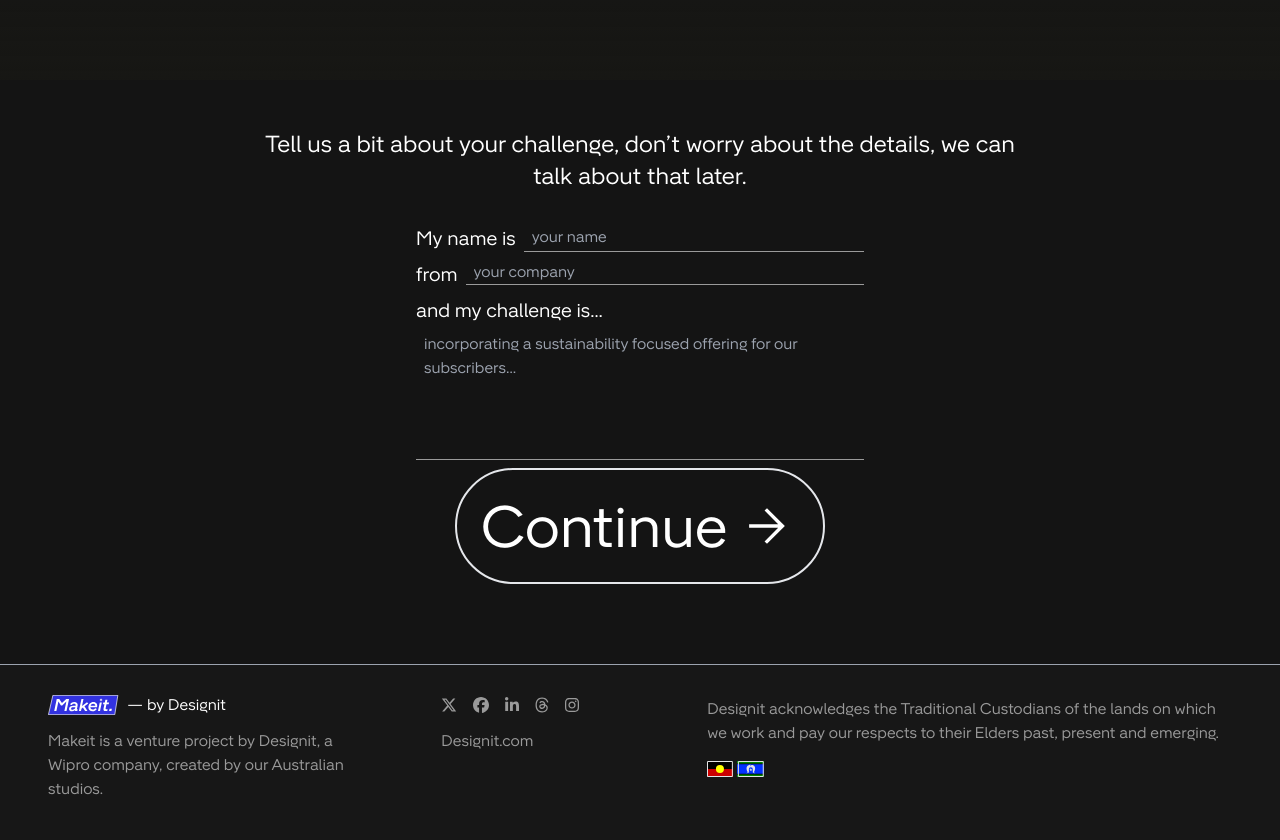
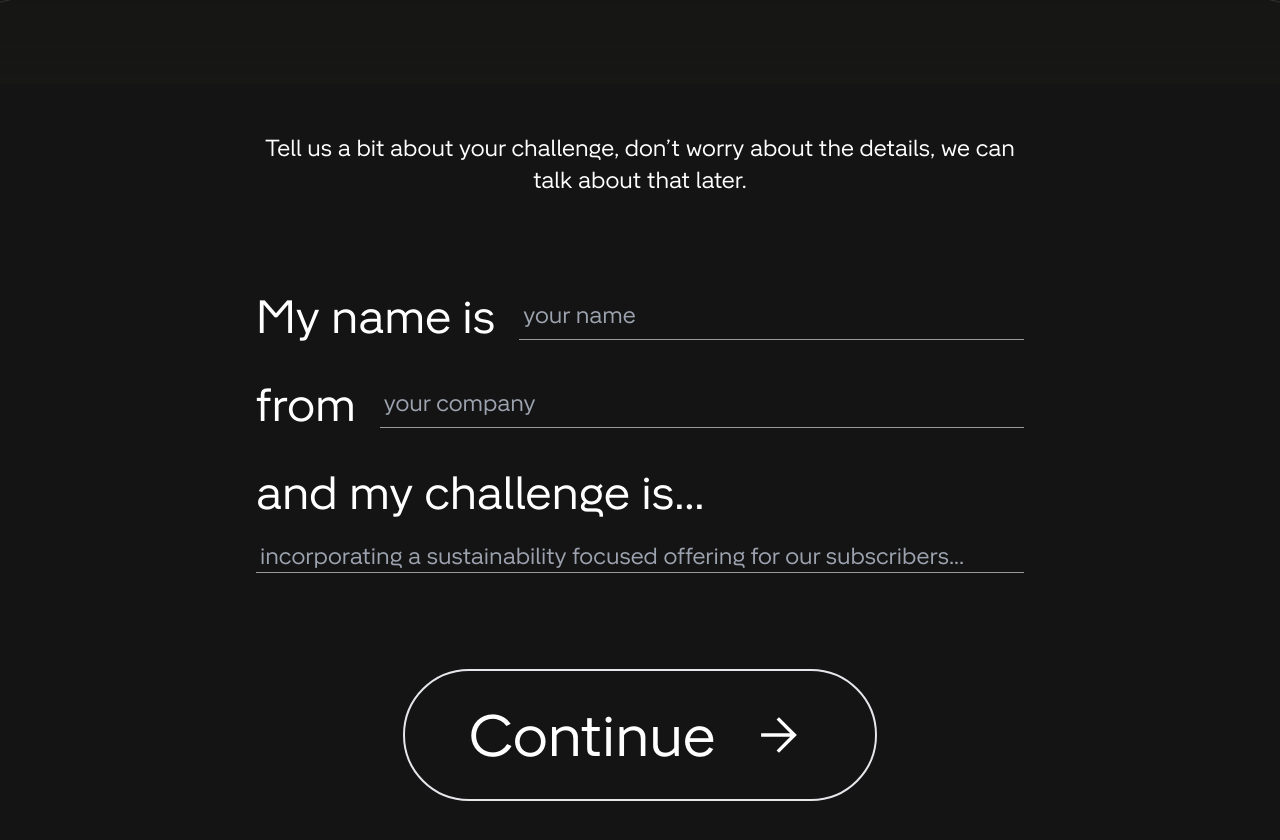
Before and after one commit to connorwforsyth/makeit-by-designit, a Next.js app: page / in a window 1280 px wide. Shown: the part 1920-2760 px from the top of the page. Built offline with nearby package versions, Linux system fonts and the light colour scheme.

Commit message:
Form design updates

```diff
--- a/components/pagelements/HomeHero.tsx
+++ b/components/pagelements/HomeHero.tsx
@@ -37,10 +37,10 @@ export default function Hero() {
         <div className="flex w-full justify-center">
           <Link
             scroll={true}
-            className="flex flex-grow items-center justify-center gap-0.5 rounded-full bg-logo-blue py-2.5 pl-4 pr-3 text-lg transition-all  hover:bg-white hover:text-black sm:flex-grow-0"
+            className="flex flex-grow items-center justify-center gap-2 rounded-full bg-logo-blue text-lg transition-all  hover:bg-white hover:text-black sm:flex-grow-0 px-6 py-3"
             href="#signup-form"
           >
-            Submit Challenge
+            Submit challenge
             <span>
               <Arrow className="mr-1 rotate-90" />
             </span>
--- a/components/signup-form.tsx
+++ b/components/signup-form.tsx
@@ -50,11 +50,11 @@ function SignupForm() {
   return (
     <Form.Root
       onSubmit={handleForm}
-      className="flex w-full max-w-md flex-col gap-8 text-left placeholder:text-gray-300 "
+      className="flex w-full flex-col gap-8 text-left placeholder:text-gray-300 "
     >
       {/* Form step 1 */}
       <div
-        className={cn("flex w-full flex-col gap-2", {
+        className={cn("flex w-full flex-col gap-10", {
           hidden: formStep === 1 || formStep === 2,
         })}
       >
@@ -68,11 +68,11 @@ function SignupForm() {
           </button>
         </div> */}
         {/* Name Field */}
-        <Form.Field name="name" className="flex gap-2 bg-transparent">
-          <Form.Label className="text-xl">My name is</Form.Label>
+        <Form.Field name="name" className="flex gap-6 bg-transparent">
+          <Form.Label className="text-5xl">My name is</Form.Label>
           <Form.Control asChild className="flex flex-grow">
             <input
-              className="appearance-none rounded-none border-b border-designit-gray bg-transparent px-2 shadow-white selection:bg-transparent autofill:bg-transparent focus:border-b-2 focus:border-b-white"
+                className="px-1 appearance-none rounded-none border-b border-designit-gray bg-transparent text-2xl shadow-white autofill:bg-transparent focus:border-b-white hover:border-b-white transition ease-in-out;"
                 type="text"
               name="name"
               placeholder="your name"
@@ -81,49 +81,46 @@ function SignupForm() {
         </Form.Field>
 
         {/* Company Field */}
-        <Form.Field name="company" className="flex w-full gap-2">
-          <Form.Label className="text-xl">from</Form.Label>
-          <div className="flex flex-grow flex-col gap-0.5">
-            <Form.Control asChild className="flex">
+        <Form.Field name="company" className="flex gap-6 bg-transparent">
+          <Form.Label className="text-5xl">from</Form.Label>
+            <Form.Control asChild className="flex flex-grow">
               <input
                 type="text"
                 name="company"
                 placeholder="your company"
                 required
-                className="appearance-none rounded-none border-b border-designit-gray bg-transparent px-2 shadow-white selection:bg-transparent autofill:bg-transparent focus:border-b-2 focus:border-b-white"
+                className="px-1 appearance-none rounded-none border-b border-designit-gray bg-transparent text-2xl shadow-white selection:bg-transparent autofill:bg-transparent focus:border-b-white hover:border-b-white transition ease-in-out;"
                 />
             </Form.Control>
-            <div>
               <Form.Message
                 match="valueMissing"
                 className="font-semi-bold inline rounded-lg px-2 text-sm text-red-300"
               >
                 Please enter your company name
               </Form.Message>
-              <div className="w-full"></div>
-            </div>
-          </div>
         </Form.Field>
 
         {/* Challenge Field */}
-        <Form.Field name="challenge" className="flex flex-col gap-2">
-          <Form.Label className="text-xl">and my challenge is...</Form.Label>
+        <Form.Field name="challenge" className="flex flex-col gap-6">
+          <Form.Label className="text-5xl">and my challenge is...</Form.Label>
           <Form.Control asChild className="flex flex-grow">
-            <textarea
+              <input
+                type="text"
                 name="challenge"
                 placeholder="incorporating a sustainability focused offering for our subscribers..."
-              className="min-h-32 resize-none appearance-none rounded-none border-b border-designit-gray bg-transparent px-2 shadow-white selection:bg-transparent autofill:bg-transparent focus:border-b-2 focus:border-b-white"
+                required
+                className="px-1 appearance-none rounded-none border-b border-designit-gray bg-transparent text-2xl shadow-white selection:bg-transparent autofill:bg-transparent focus:border-b-white hover:border-b-white transition ease-in-out;"
                 />
             </Form.Control>
         </Form.Field>
         {/* Continue Button */}
-        <div className="flex w-full flex-grow justify-center">
+        <div className="flex w-full flex-grow justify-center mt-14">
           <button
             type="button"
             onClick={() => setFormStep(1)}
-            className="group relative flex items-center justify-center gap-2 overflow-clip rounded-full border-2 p-6 text-6xl transition-all hover:text-black focus:text-black"
+            className="group relative flex items-center justify-center gap-8 overflow-clip rounded-full border-2 py-8 text-6xl transition-all hover:text-black focus:text-black px-16 ease-in-out duration-500"
           >
-            <div className="absolute right-full -z-10 h-full w-full bg-white transition-all group-hover:right-0 group-focus:right-0" />
+            <div className="absolute right-full -z-10 h-full w-full bg-white transition-all group-hover:right-0 group-focus:right-0 ease-in-out duration-500" />
             Continue <Arrow className="h-auto w-16" />
           </button>
         </div>
@@ -144,10 +141,24 @@ function SignupForm() {
             Back
           </button>
         </div>
-        <p className="text-xl">You can reach me via:</p>
+        {/* Session Field */}
+        <Form.Field name="email" className="flex gap-6">
+          <Form.Label className="text-5xl">Our preferred session is on</Form.Label>
+          <div className="flex flex-grow flex-col gap-0.5">
+            <Form.Control asChild className="flex flex-grow">
+              <input
+                type="text"
+                name="session"
+                placeholder="select date"
+                required
+                className="px-1 appearance-none rounded-none border-b border-designit-gray bg-transparent text-2xl shadow-white selection:bg-transparent autofill:bg-transparent focus:border-b-white hover:border-b-white transition ease-in-out;"
+                />
+            </Form.Control>
+          </div>
+        </Form.Field>
         {/* Email Field */}
-        <Form.Field name="email" className="flex gap-2">
-          <Form.Label className="text-xl">Email</Form.Label>
+        <Form.Field name="email" className="flex gap-6">
+          <Form.Label className="text-5xl">Contact me by email</Form.Label>
           <div className="flex flex-grow flex-col gap-0.5">
             <Form.Control asChild className="flex flex-grow">
               <input
@@ -155,7 +166,7 @@ function SignupForm() {
                 name="email"
                 placeholder="you@yours.com"
                 required
-                className="appearance-none rounded-none border-b border-designit-gray bg-transparent px-2 shadow-white selection:bg-transparent autofill:bg-transparent focus:border-b-2 focus:border-b-white"
+                className="px-1 appearance-none rounded-none border-b border-designit-gray bg-transparent text-2xl shadow-white selection:bg-transparent autofill:bg-transparent focus:border-b-white hover:border-b-white transition ease-in-out;"
                 />
             </Form.Control>
             <div>
@@ -176,25 +187,25 @@ function SignupForm() {
           </div>
         </Form.Field>
         {/* Phone Field */}
-        <Form.Field name="phone" className="flex gap-2">
-          <Form.Label className="text-xl">Phone</Form.Label>
+        <Form.Field name="phone" className="flex gap-6">
+          <Form.Label className="text-5xl">or by phone</Form.Label>
           <Form.Control asChild className="flex flex-grow">
             <input
               type="tel"
               name="phone"
               placeholder="+61"
-              className="appearance-none rounded-none border-b border-designit-gray bg-transparent px-2 shadow-white selection:bg-transparent autofill:bg-transparent focus:border-b-2 focus:border-b-white"
+              className="px-1 appearance-none rounded-none border-b border-designit-gray bg-transparent text-2xl shadow-white selection:bg-transparent autofill:bg-transparent focus:border-b-white hover:border-b-white transition ease-in-out;"
               />
           </Form.Control>
         </Form.Field>
         {/* Submit Button */}
-        <div className="flex w-full flex-grow justify-center">
+        <div className="flex w-full flex-grow justify-center mt-14">
           <Form.Submit
             type="submit"
-            className="group relative flex items-center justify-center gap-2 overflow-clip rounded-full border-2 p-6 text-6xl transition-all  hover:text-black focus:text-black"
+            className="group relative flex items-center justify-center gap-8 overflow-clip rounded-full border-2 py-8 text-6xl transition-all hover:text-black focus:text-black px-16 ease-in-out duration-500"
           >
-            <div className="absolute right-full -z-10 h-full w-full bg-white transition-all group-hover:right-0 group-focus:right-0" />
-            Submit <Arrow className="h-auto w-16" />
+            <div className="absolute right-full -z-10 h-full w-full bg-white transition-all group-hover:right-0 group-focus:right-0 ease-in-out duration-500" />
+              Send <Arrow className="h-auto w-16" />
           </Form.Submit>
         </div>
       </div>
@@ -214,7 +225,7 @@ export default function SignUp() {
   return (
     <section id="signup-form" className=" flex flex-col items-center">
       <Toaster />
-      <div className="flex max-w-md flex-col items-center justify-center gap-8 text-center sm:max-w-lg md:max-w-3xl lg:w-full">
+      <div className="flex max-w-md flex-col items-center justify-center gap-24 text-center sm:max-w-lg md:max-w-3xl lg:w-full">
         <p className="text-2xl">
           Tell us a bit about your challenge, don’t worry about the details, we
           can talk about that later.
```
Lines whose indentation alone changed are shown as unchanged.
